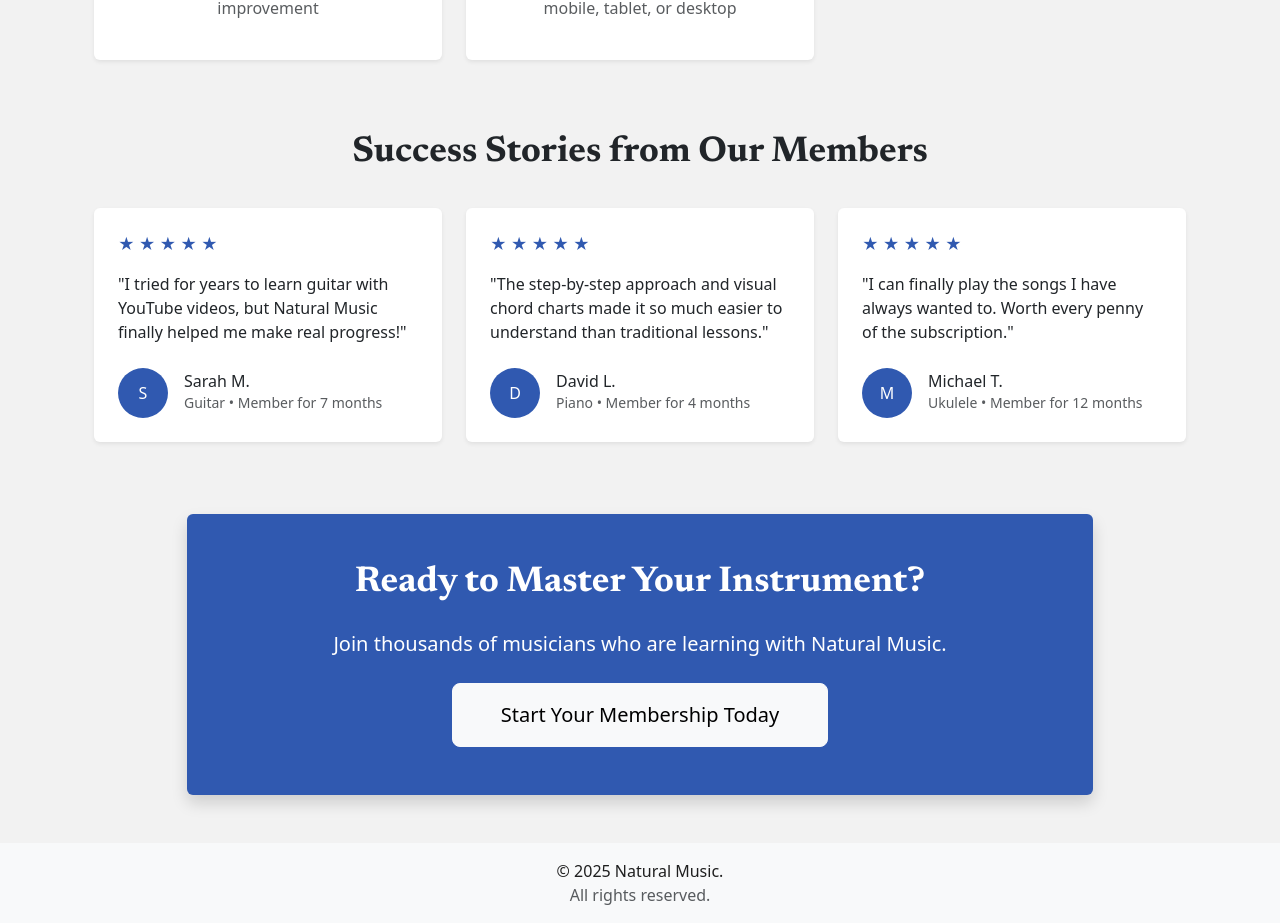
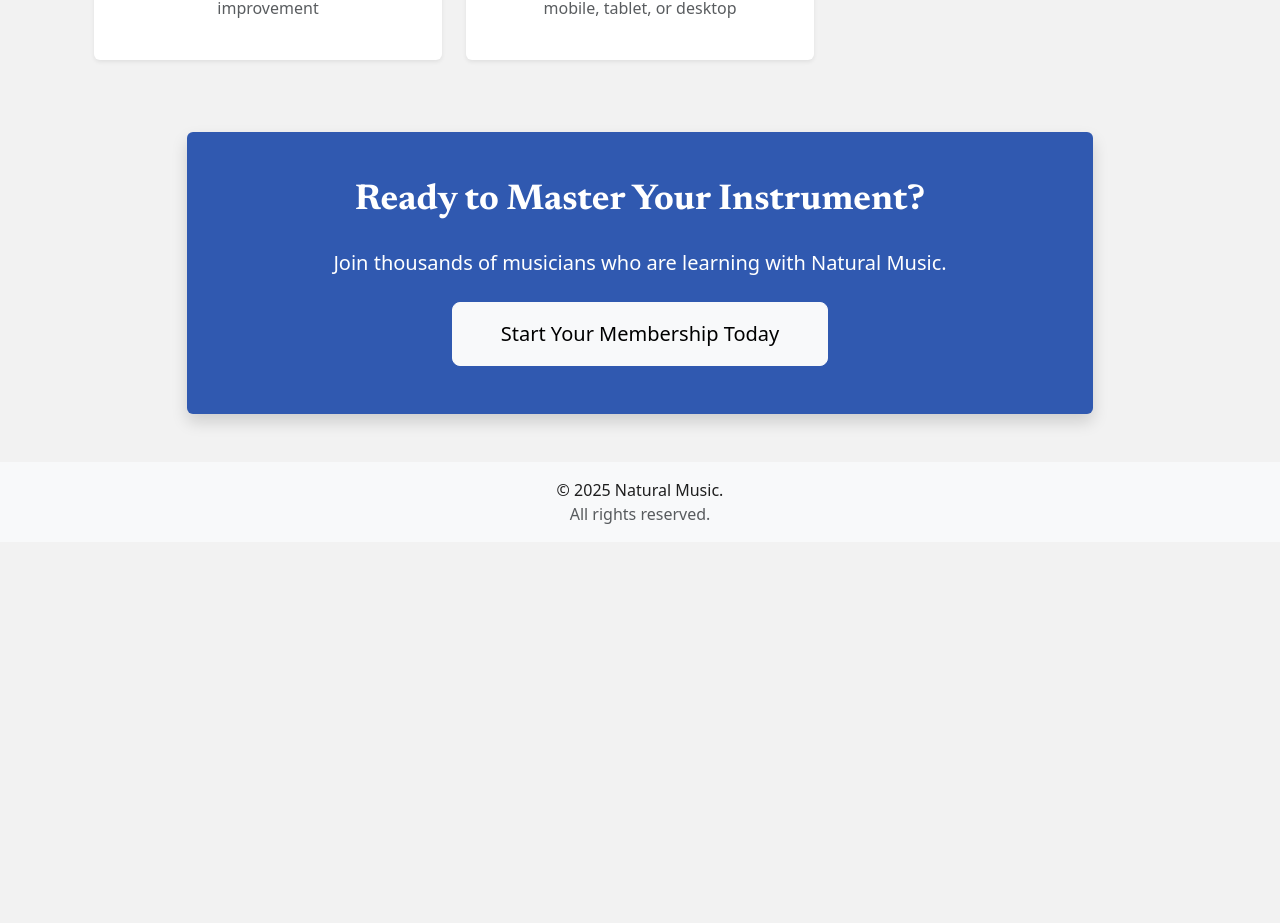
Before and after one commit to danohart/naturalmusicapp, a Next.js app: page /subscribe in a window 1280 px wide. Shown: the part 1373-2296 px from the top of the page. After the commit the page ends 1915 px from the top, so only its background shows below. Built offline with nearby package versions, Linux system fonts and the light colour scheme; no server answers.

Commit message:
Remove testimonials

```diff
--- a/src/pages/subscribe.js
+++ b/src/pages/subscribe.js
@@ -194,43 +194,6 @@ export default function Subscribe() {
       </Row>
 
       <Row className='mb-5'>
-        <Col xs={12} className='text-center mb-4'>
-          <h2>Success Stories from Our Members</h2>
-        </Col>
-        {testimonials.map((testimonial, index) => (
-          <Col md={4} key={index} className='mb-4'>
-            <Card className='h-100 border-0 shadow-sm'>
-              <Card.Body className='p-4'>
-                <div className='mb-3 text-primary'>
-                  {[...Array(5)].map((_, i) => (
-                    <span key={i} className='me-1'>
-                      ★
-                    </span>
-                  ))}
-                </div>
-                <p className='testimonial-quote mb-4'>"{testimonial.quote}"</p>
-                <div className='d-flex align-items-center mt-auto'>
-                  <div
-                    className='testimonial-avatar bg-primary text-white rounded-circle d-flex align-items-center justify-content-center me-3'
-                    style={{ width: "50px", height: "50px" }}
-                  >
-                    {testimonial.name.charAt(0)}
-                  </div>
-                  <div>
-                    <h4 className='h6 mb-0'>{testimonial.name}</h4>
-                    <p className='text-muted small mb-0'>
-                      {testimonial.instrument} • Member for {testimonial.months}{" "}
-                      months
-                    </p>
-                  </div>
-                </div>
-              </Card.Body>
-            </Card>
-          </Col>
-        ))}
-      </Row>
-
-      <Row className='mb-5'>
         <Col md={10} className='mx-auto'>
           <Card className='bg-primary text-white border-0 shadow'>
             <Card.Body className='p-5 text-center'>
```
